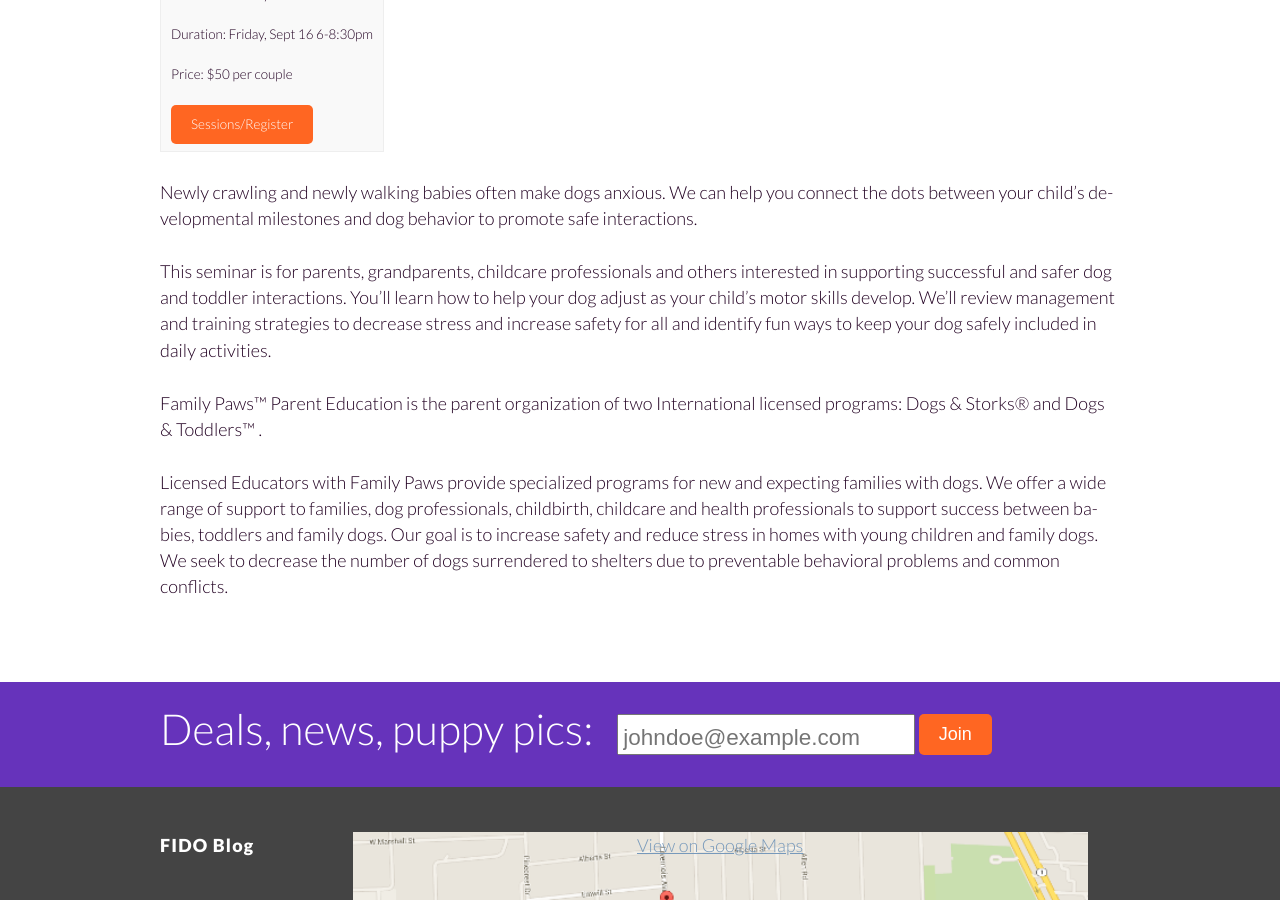
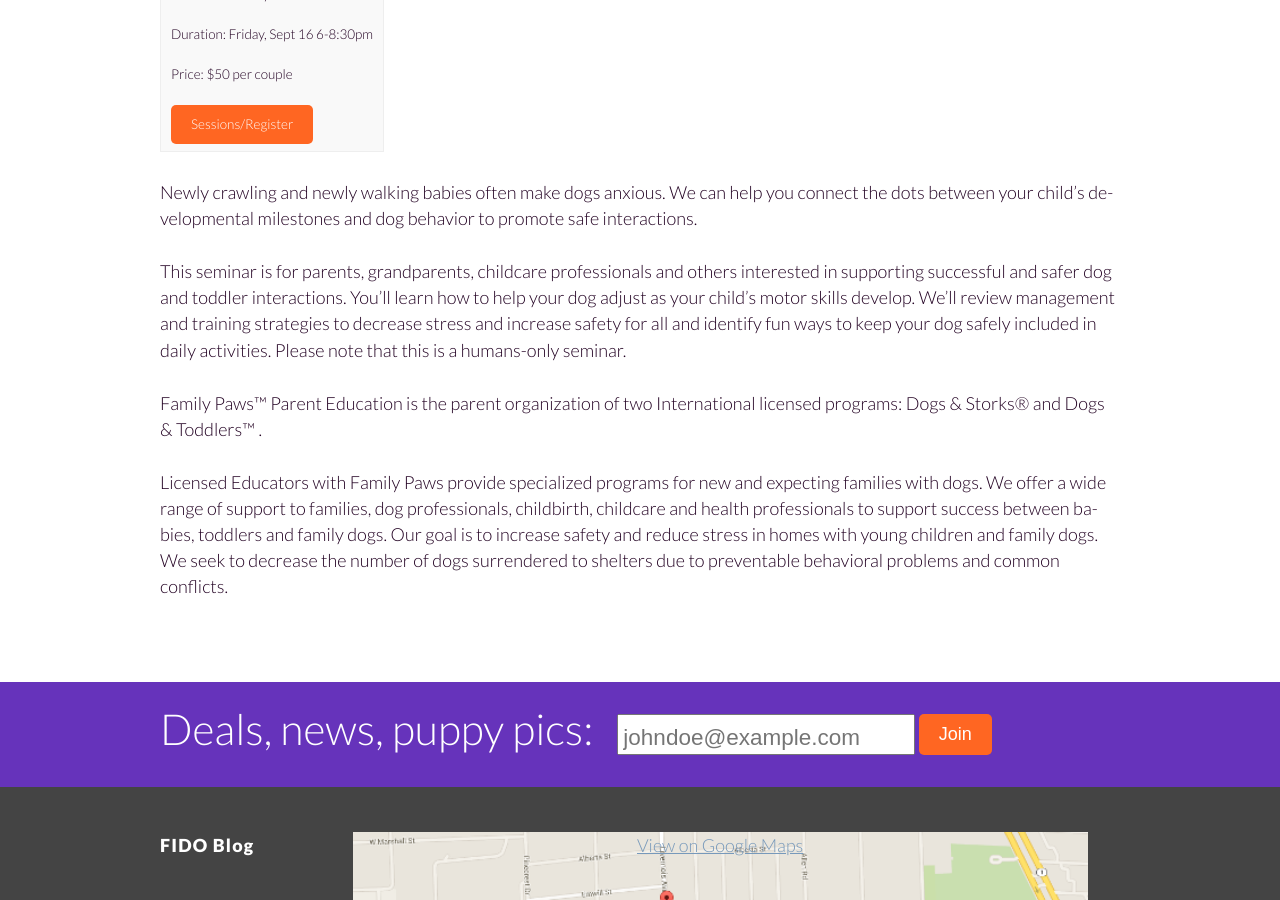
Before and after one commit to fidodogtraining/fidodogtraining.github.io, a Jekyll site: the page built from _classes/seminars/toddlers.md, in a window 1280 px wide and 900 px high, scrolled down 360 px. Built offline with Jekyll 4.4.1, drawn with Linux system fonts in a browser that asks for light colours.

Commit message:
Update toddlers.md

```diff
--- a/_classes/seminars/toddlers.md
+++ b/_classes/seminars/toddlers.md
@@ -13,7 +13,8 @@ your child’s developmental milestones and dog behavior to promote safe interac
 This seminar is for parents, grandparents, childcare professionals and others interested in supporting
 successful and safer dog and toddler interactions. You’ll learn how to help your dog adjust as your child’s
 motor skills develop. We’ll review management and training strategies to decrease stress and increase safety
-for all and identify fun ways to keep your dog safely included in daily activities.
+for all and identify fun ways to keep your dog safely included in daily activities. Please note that this is a
+humans-only seminar.
 
 Family Paws™ Parent Education is the parent organization of two International licensed programs:
 Dogs & Storks® and Dogs & Toddlers™ .
```
